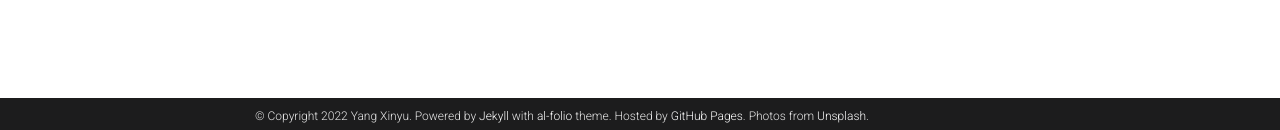
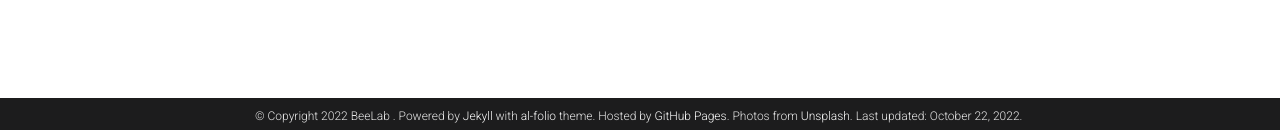
Before and after one commit to Xinyu1213/beelab955.github.io, a Jekyll site: the page built from _pages/Partners.md, in a window 1280 px wide. Shown: the part 767-897 px from the top of the page. Built offline with Jekyll 4.4.1, drawn with Linux system fonts in a browser that asks for light colours; comment, search, counter and statistics services are not loaded; a style sheet for code colours, icons or effects is not loaded.

Commit message:
Update _config.yml

```diff
--- a/_config.yml
+++ b/_config.yml
@@ -3,9 +3,9 @@
 # -----------------------------------------------------------------------------
 
 title: BeeLab # the website title (if blank, full name will be used instead)
-first_name: Yang
+first_name: BeeLab
 middle_name:
-last_name: Xinyu
+last_name:
 email: yangxinyu1213@gmail.com
 description: > # the ">" symbol means to ignore newlines until "footer_text:"
   A simple website for BeeLab.
@@ -20,7 +20,7 @@
 
 url: https://xinyu1213.github.io/ # the base hostname & protocol for your site
 baseurl: ''
-last_updated: false # set to true if you want to display last updated in the footer
+last_updated: true # set to true if you want to display last updated in the footer
 impressum_path:  # set to path to include impressum link in the footer, use the same path as permalink in a page, helps to conform with EU GDPR
 
 # -----------------------------------------------------------------------------
```
